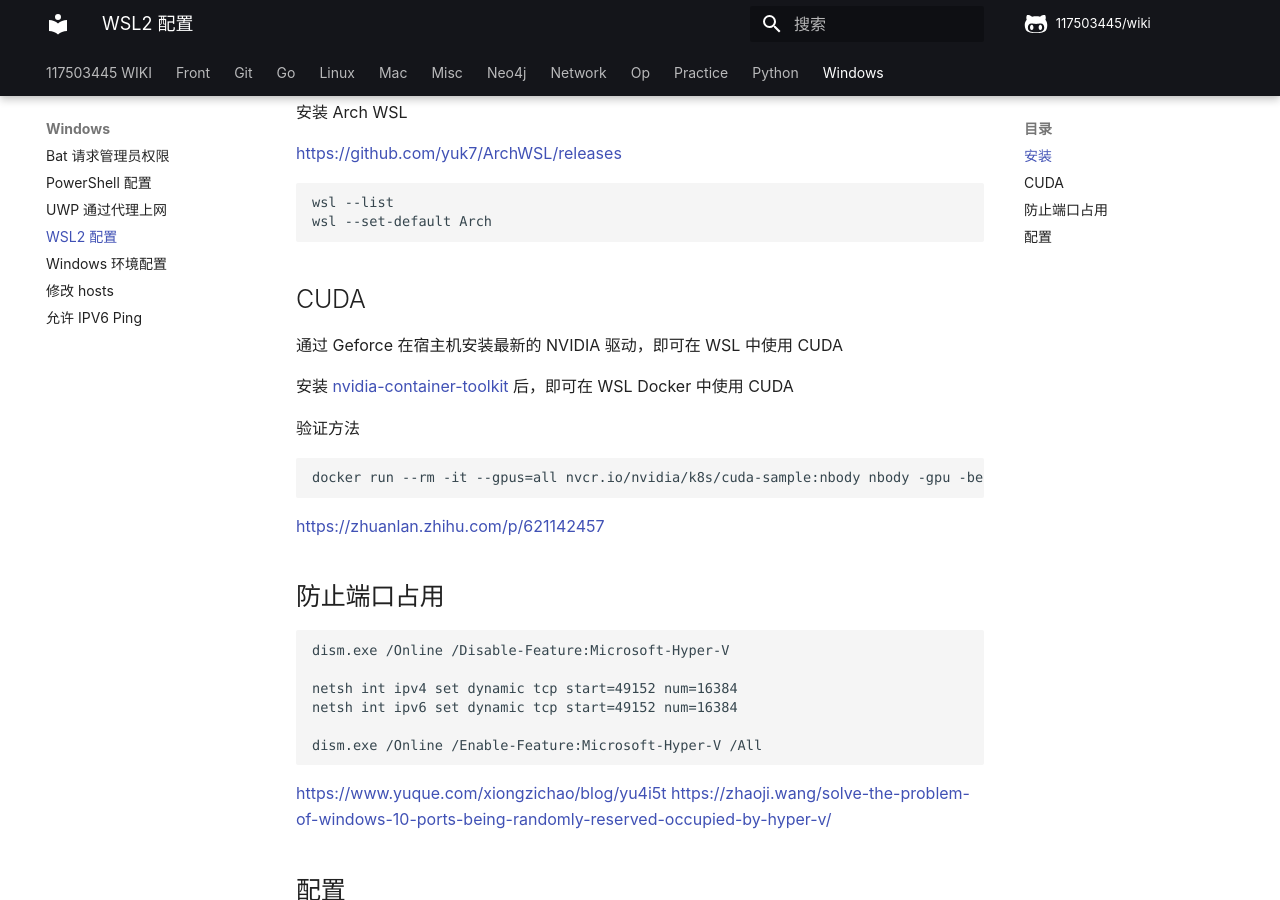
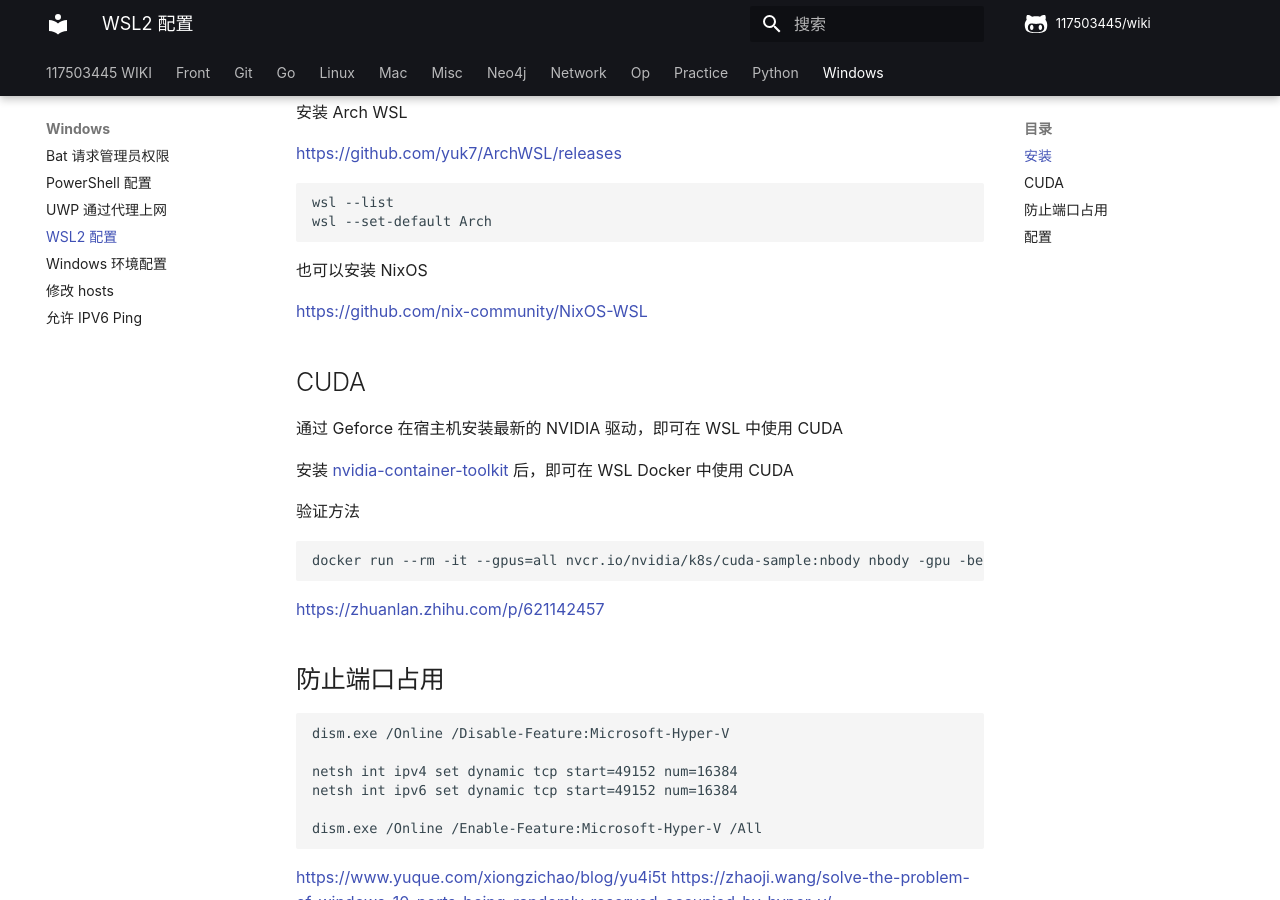
Before and after one commit to 117503445/wiki, an MkDocs documentation site: the page built from docs/windows/WSL2 配置.md, in a window 1280 px wide and 900 px high, scrolled down 436 px. Built offline with MkDocs 1.6.1 and Material for MkDocs 9.7.7, drawn with Linux system fonts in a browser that asks for light colours; some web fonts are replaced; comment, search, counter and statistics services are not loaded.

Commit message:
WSL2 配置 NixOS
Signed-off-by: 117503445 <t117503445@gmail.com>

````diff
--- a/docs/windows/WSL2 配置.md
+++ b/docs/windows/WSL2 配置.md
@@ -24,6 +24,10 @@ wsl --status # should newest version
 wsl --list
 wsl --set-default Arch
 ```
+
+也可以安装 NixOS
+
+<https://github.com/nix-community/NixOS-WSL>
 
 ## CUDA
 
````
